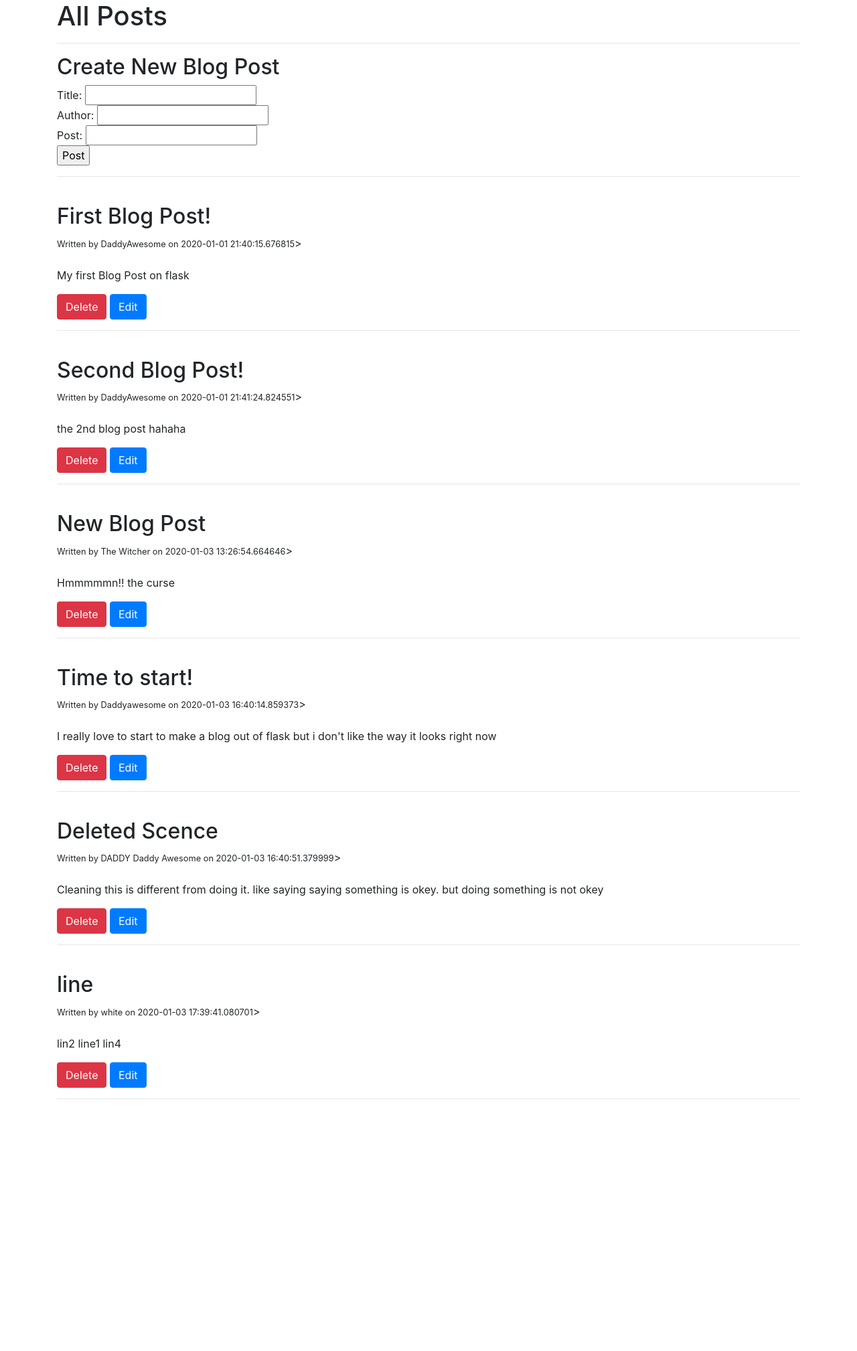
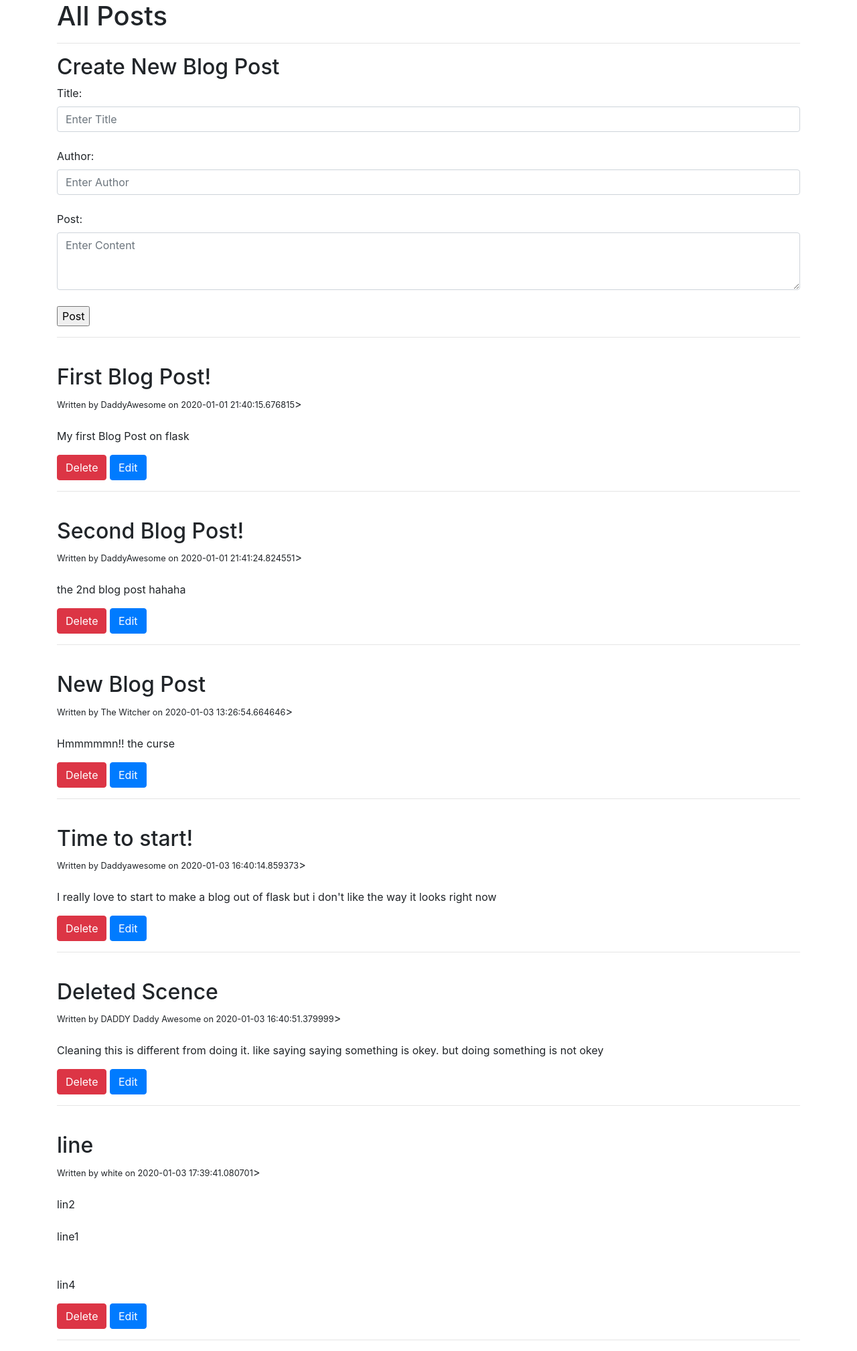
Before and after one commit to daddyawesome/flask-blog, a Flask app: page /posts in a window 1280 px wide. Shown: the part 56-2073 px from the top of the page at 67% size. Before the commit the page ends 1697 px from the top, so only its background shows below. Run offline with Flask 2, Linux system fonts and the light colour scheme; data comes from the database, SQL or seed files in the repository; both versions use the stored data as it was after the commit; some libraries are stand-ins or nearby versions.

Commit message:
beautify post

```diff
--- a/templates/posts.html
+++ b/templates/posts.html
@@ -11,11 +11,16 @@
     <hr>
     <h2>Create New Blog Post</h2>
     <form action='/posts' method='POST'>
-        Title: <input type='text' name = 'title' id='title'>
+
+        <label for="title">Title:</label>
+        <input class="form-control" type="text" name = 'title' id='title' placeholder="Enter Title">
         <br>
-        Author: <input type='text' name = 'author' id='author'>
+        <label for="author">Author:</label>
+        <input class="form-control" type="text" name = 'author' id='author' placeholder="Enter Author">
         <br>
-        Post: <input type='text' name = 'content' id='content'>
+
+        <label for="content">Post:</label>
+        <textarea class="form-control" name = 'content' id='content' placeholder="Enter Content" rows="3"></textarea>
         <br>
         <input type='submit' value = 'Post' >
 
@@ -33,7 +38,7 @@
         {% endif %}
         <br>
         <br>
-        <p>{{ post.content }}</p>
+        <p style="white-space:pre-wrap">{{ post.content }}</p>
         <a class="btn btn-danger" href='/posts/delete/{{post.id}}'>Delete</a>
         <a class="btn btn-primary" href='/posts/edit/{{post.id}}'>Edit</a>
         <hr>
```
Also changed, not shown: templates/edit.html (+11 -4 lines), posts.db.
